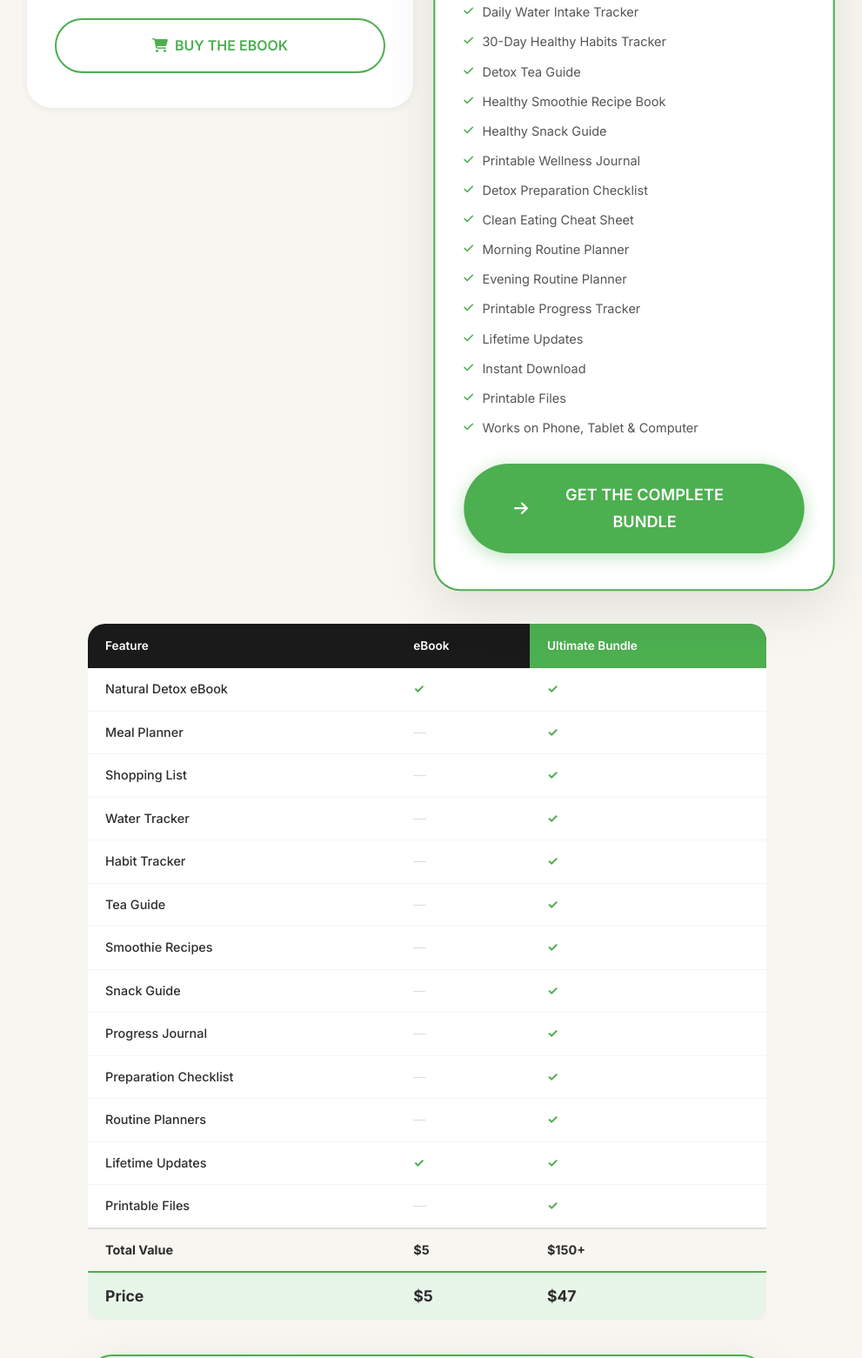
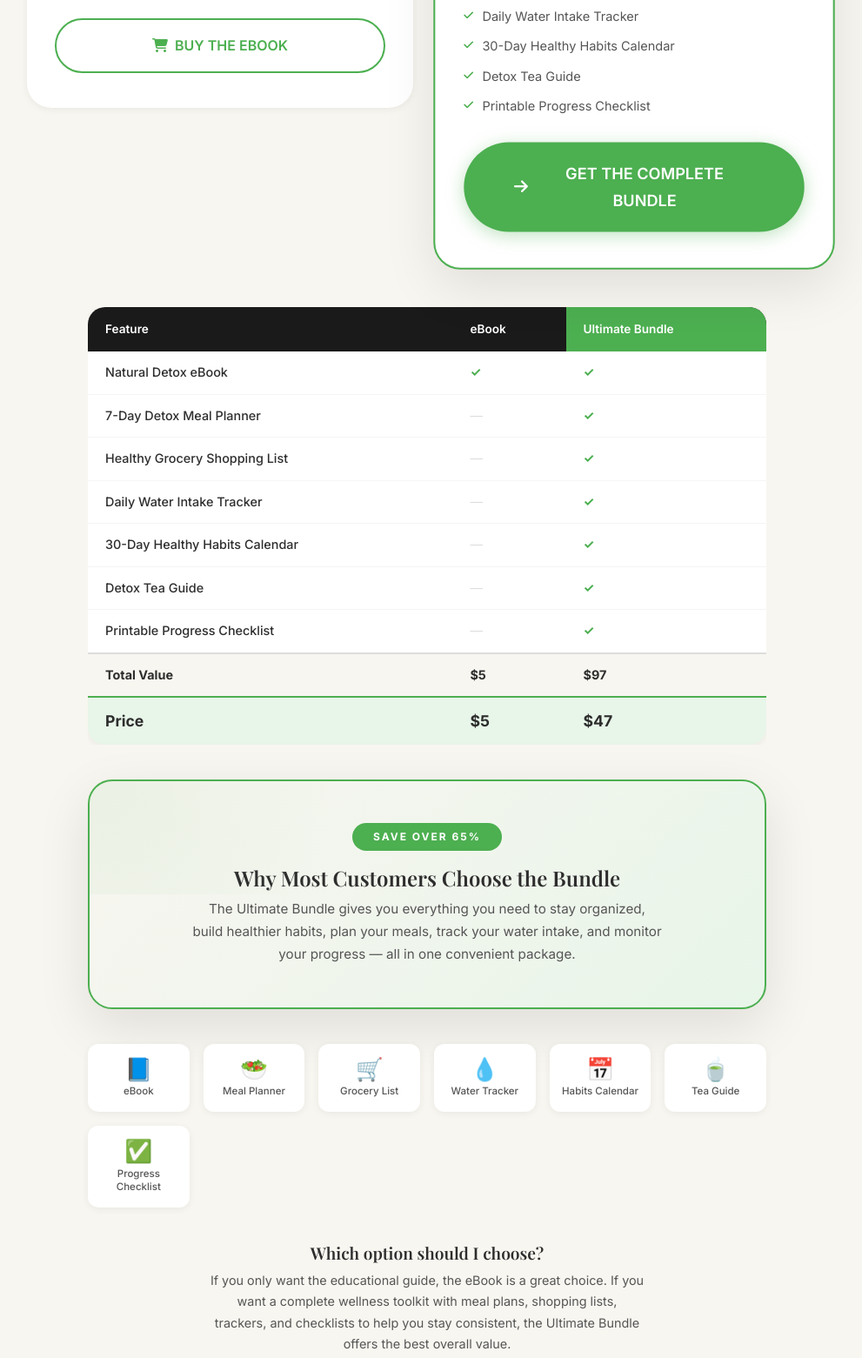
Before and after one commit to tiagooliveirast/natural-detox-strategies, a plain HTML site: page index.html in a window 1280 px wide. Shown: the part 7180-8741 px from the top of the page at 87% size, without its empty margins (149-1140 px from the left). Drawn offline with nearby package versions, Linux system fonts and the light colour scheme; a web font is replaced by a local one.

Commit message:
Simplify bundle to 7 core items: eBook, Meal Planner, Grocery List, Water Tracker, Habits Calendar, Tea Guide, Progress Checklist

```diff
--- a/index.html
+++ b/index.html
@@ -971,30 +971,19 @@ h3 { font-size: clamp(1.2rem, 2vw, 1.5rem); }
         <div class="pricing-badge">⭐ MOST POPULAR</div>
         <h3>OPTION 2</h3>
         <div class="product-name">Natural Detox Ultimate Bundle</div>
-        <div class="old-price">$150+</div>
+        <div class="old-price">$97</div>
         <div class="price"><sup>$</sup>47</div>
         <div class="today-only">Today Only</div>
-        <div class="save-badge">SAVE OVER 65%</div>
+        <div class="save-badge">SAVE OVER 50%</div>
         <div class="pricing-divider"></div>
         <ul class="pricing-features">
           <li><i class="fas fa-check"></i> Natural Detox Strategies eBook</li>
           <li><i class="fas fa-check"></i> 7-Day Detox Meal Planner</li>
           <li><i class="fas fa-check"></i> Healthy Grocery Shopping List</li>
           <li><i class="fas fa-check"></i> Daily Water Intake Tracker</li>
-          <li><i class="fas fa-check"></i> 30-Day Healthy Habits Tracker</li>
+          <li><i class="fas fa-check"></i> 30-Day Healthy Habits Calendar</li>
           <li><i class="fas fa-check"></i> Detox Tea Guide</li>
-          <li><i class="fas fa-check"></i> Healthy Smoothie Recipe Book</li>
-          <li><i class="fas fa-check"></i> Healthy Snack Guide</li>
-          <li><i class="fas fa-check"></i> Printable Wellness Journal</li>
-          <li><i class="fas fa-check"></i> Detox Preparation Checklist</li>
-          <li><i class="fas fa-check"></i> Clean Eating Cheat Sheet</li>
-          <li><i class="fas fa-check"></i> Morning Routine Planner</li>
-          <li><i class="fas fa-check"></i> Evening Routine Planner</li>
-          <li><i class="fas fa-check"></i> Printable Progress Tracker</li>
-          <li><i class="fas fa-check"></i> Lifetime Updates</li>
-          <li><i class="fas fa-check"></i> Instant Download</li>
-          <li><i class="fas fa-check"></i> Printable Files</li>
-          <li><i class="fas fa-check"></i> Works on Phone, Tablet &amp; Computer</li>
+          <li><i class="fas fa-check"></i> Printable Progress Checklist</li>
         </ul>
         <a href="#" class="btn btn-primary btn-large"><i class="fas fa-arrow-right"></i> GET THE COMPLETE BUNDLE</a>
       </div>
@@ -1012,19 +1001,13 @@ h3 { font-size: clamp(1.2rem, 2vw, 1.5rem); }
         </thead>
         <tbody>
           <tr><td>Natural Detox eBook</td><td class="check">✓</td><td class="check">✓</td></tr>
-          <tr><td>Meal Planner</td><td class="dash">—</td><td class="check">✓</td></tr>
-          <tr><td>Shopping List</td><td class="dash">—</td><td class="check">✓</td></tr>
-          <tr><td>Water Tracker</td><td class="dash">—</td><td class="check">✓</td></tr>
-          <tr><td>Habit Tracker</td><td class="dash">—</td><td class="check">✓</td></tr>
-          <tr><td>Tea Guide</td><td class="dash">—</td><td class="check">✓</td></tr>
-          <tr><td>Smoothie Recipes</td><td class="dash">—</td><td class="check">✓</td></tr>
-          <tr><td>Snack Guide</td><td class="dash">—</td><td class="check">✓</td></tr>
-          <tr><td>Progress Journal</td><td class="dash">—</td><td class="check">✓</td></tr>
-          <tr><td>Preparation Checklist</td><td class="dash">—</td><td class="check">✓</td></tr>
-          <tr><td>Routine Planners</td><td class="dash">—</td><td class="check">✓</td></tr>
-          <tr><td>Lifetime Updates</td><td class="check">✓</td><td class="check">✓</td></tr>
-          <tr><td>Printable Files</td><td class="dash">—</td><td class="check">✓</td></tr>
-          <tr class="total-row"><td>Total Value</td><td>$5</td><td>$150+</td></tr>
+          <tr><td>7-Day Detox Meal Planner</td><td class="dash">—</td><td class="check">✓</td></tr>
+          <tr><td>Healthy Grocery Shopping List</td><td class="dash">—</td><td class="check">✓</td></tr>
+          <tr><td>Daily Water Intake Tracker</td><td class="dash">—</td><td class="check">✓</td></tr>
+          <tr><td>30-Day Healthy Habits Calendar</td><td class="dash">—</td><td class="check">✓</td></tr>
+          <tr><td>Detox Tea Guide</td><td class="dash">—</td><td class="check">✓</td></tr>
+          <tr><td>Printable Progress Checklist</td><td class="dash">—</td><td class="check">✓</td></tr>
+          <tr class="total-row"><td>Total Value</td><td>$5</td><td>$97</td></tr>
           <tr class="price-row"><td>Price</td><td>$5</td><td>$47</td></tr>
         </tbody>
       </table>
@@ -1034,29 +1017,24 @@ h3 { font-size: clamp(1.2rem, 2vw, 1.5rem); }
     <div class="value-box reveal">
       <div class="value-badge">SAVE OVER 65%</div>
       <h3>Why Most Customers Choose the Bundle</h3>
-      <p>The Ultimate Bundle gives you everything you need to stay organized, build healthier habits, plan your meals, track your progress, and make the most of your wellness journey — all in one convenient package.</p>
+      <p>The Ultimate Bundle gives you everything you need to stay organized, build healthier habits, plan your meals, track your water intake, and monitor your progress — all in one convenient package.</p>
     </div>
 
     <!-- Bonus Icon Grid -->
     <div class="bonus-icons-grid reveal">
-      <div class="bonus-icon-item"><span class="icon">📕</span><span>eBook</span></div>
+      <div class="bonus-icon-item"><span class="icon">📘</span><span>eBook</span></div>
       <div class="bonus-icon-item"><span class="icon">🥗</span><span>Meal Planner</span></div>
       <div class="bonus-icon-item"><span class="icon">🛒</span><span>Grocery List</span></div>
       <div class="bonus-icon-item"><span class="icon">💧</span><span>Water Tracker</span></div>
+      <div class="bonus-icon-item"><span class="icon">📅</span><span>Habits Calendar</span></div>
       <div class="bonus-icon-item"><span class="icon">🍵</span><span>Tea Guide</span></div>
-      <div class="bonus-icon-item"><span class="icon">🥤</span><span>Smoothie Recipes</span></div>
-      <div class="bonus-icon-item"><span class="icon">🍎</span><span>Snack Guide</span></div>
-      <div class="bonus-icon-item"><span class="icon">📅</span><span>Habit Tracker</span></div>
-      <div class="bonus-icon-item"><span class="icon">📝</span><span>Wellness Journal</span></div>
-      <div class="bonus-icon-item"><span class="icon">✅</span><span>Checklists</span></div>
-      <div class="bonus-icon-item"><span class="icon">📱</span><span>Digital Access</span></div>
-      <div class="bonus-icon-item"><span class="icon">🖨️</span><span>Printable Files</span></div>
+      <div class="bonus-icon-item"><span class="icon">✅</span><span>Progress Checklist</span></div>
     </div>
 
     <!-- Pricing FAQ -->
     <div class="pricing-faq reveal">
       <h4>Which option should I choose?</h4>
-      <p>If you only want the educational guide, the eBook is a great choice. If you want a complete wellness toolkit with planners, trackers, recipes, and printable resources to help you stay consistent, the Ultimate Bundle offers the best overall value.</p>
+      <p>If you only want the educational guide, the eBook is a great choice. If you want a complete wellness toolkit with meal plans, shopping lists, trackers, and checklists to help you stay consistent, the Ultimate Bundle offers the best overall value.</p>
     </div>
   </div>
 </section>
```
